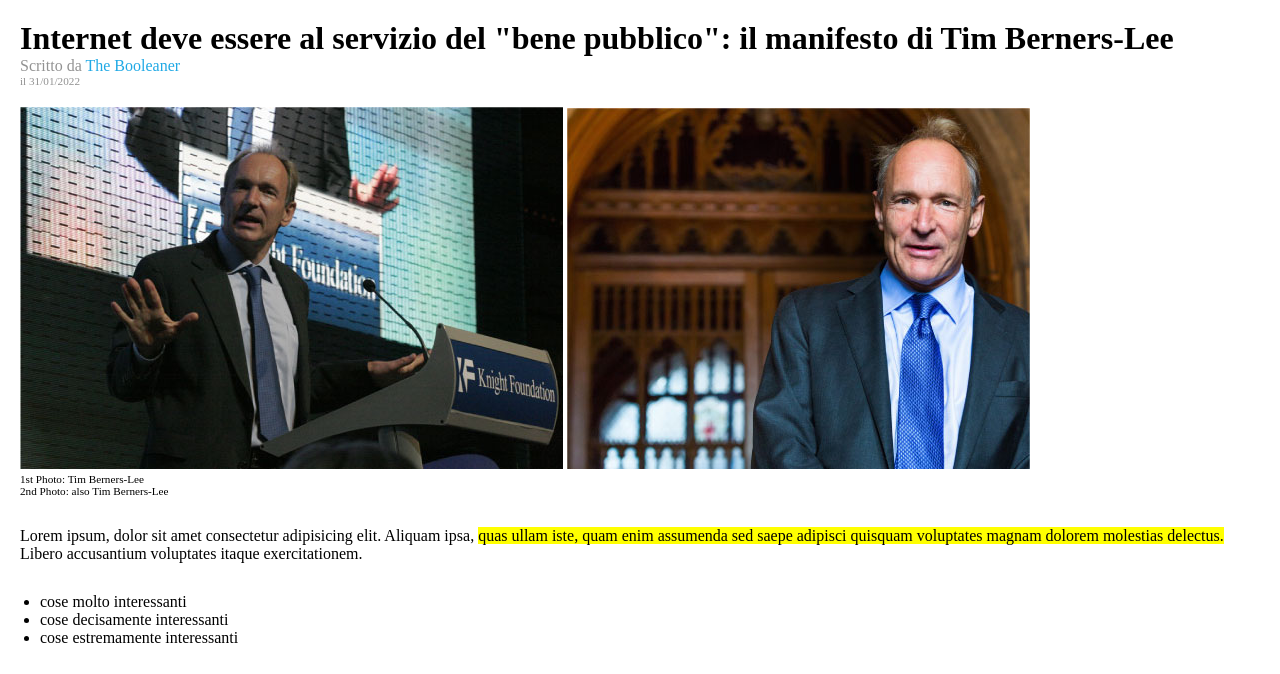
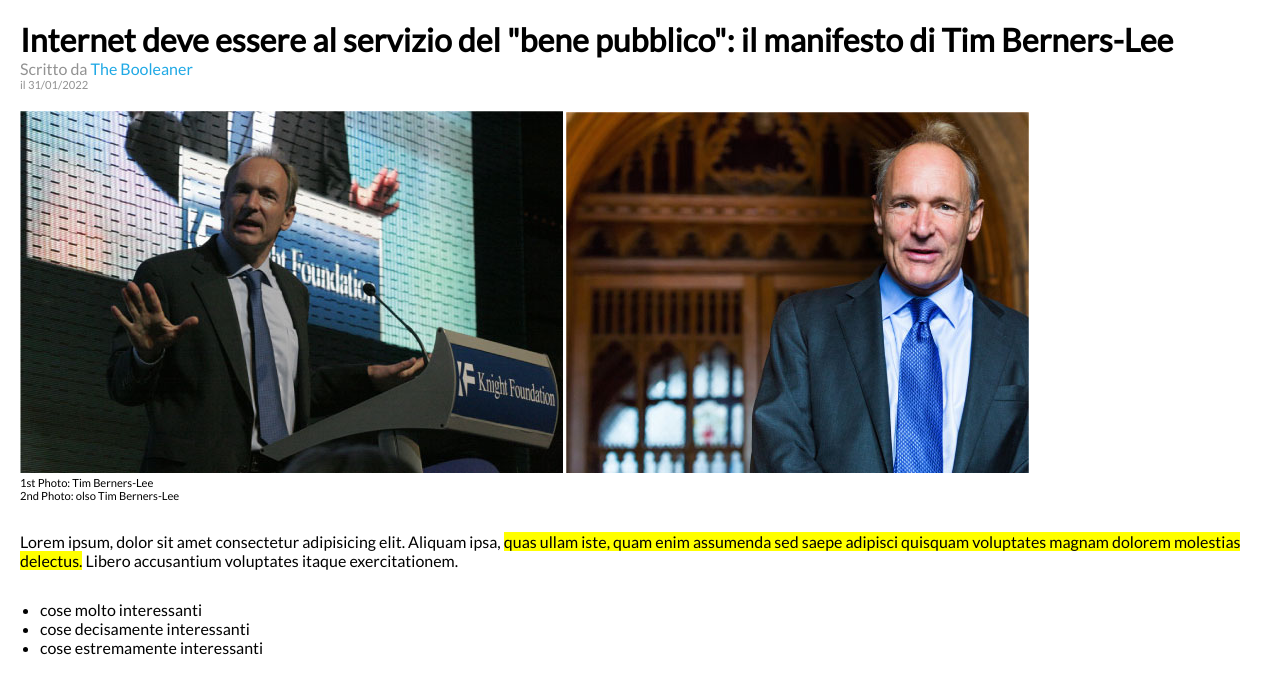
Before and after one commit to magnusson17/html-css-booleaner, a plain HTML site: page index.html in a window 1280 px wide. Shown: the part 80-754 px from the top of the page. Drawn offline with Linux system fonts and the light colour scheme; files whose address does not match are found by name.

Commit message:
aggiunta font-family: Lato

```diff
--- a/asset/css/style.css
+++ b/asset/css/style.css
@@ -1,7 +1,11 @@
+@import url('https://fonts.googleapis.com/css2?family=Lato&family=Roboto&display=swap');
+
+
 * {
     margin: 0;
     padding: 0;
     box-sizing: border-box;
+    font-family: Lato;
 }
 
 header {
--- a/index.html
+++ b/index.html
@@ -23,7 +23,7 @@
             <img src="./asset/img/tim-1.jpg" alt="Tim Berners-Lee">
             <img src="./asset/img/tim-2.jpg" alt="Tim Berners-Lee">
             <p class="photo-description">1st Photo: Tim Berners-Lee</p>
-            <p class="photo-description">2nd Photo: also Tim Berners-Lee</p>
+            <p class="photo-description">2nd Photo: olso Tim Berners-Lee</p>
 
             <section class="section-class">
                 <p>Lorem ipsum, dolor sit amet consectetur adipisicing elit. Aliquam ipsa, <span class="bg-span">quas ullam iste, quam enim assumenda sed saepe adipisci quisquam voluptates magnam dolorem molestias delectus.</span>  Libero accusantium voluptates itaque exercitationem.</p>
```
Also changed, not shown: bonus/index.html (+1 -1 lines).
